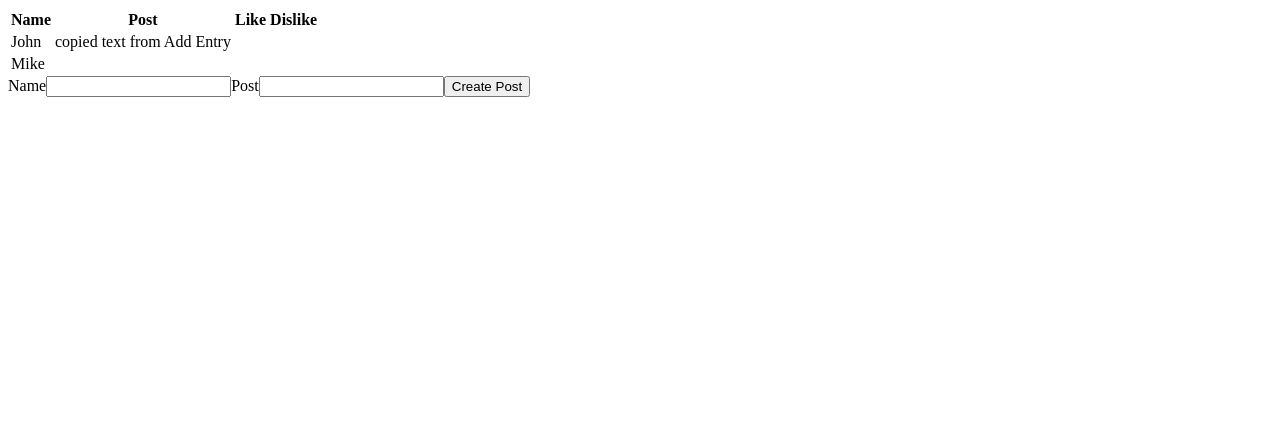
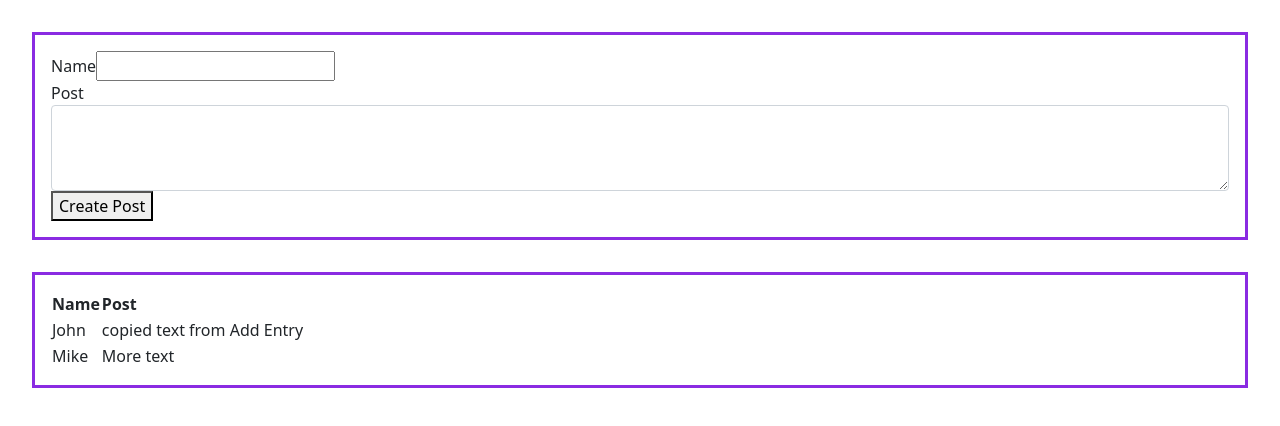
Before and after one commit to Josh-Kellhofer/social-feed, a React (Create React App) app: page / in a window 1280 px wide. Shown: the top 426 px of the page. Built offline with nearby package versions, Linux system fonts and the light colour scheme.

Commit message:
Got CreatePost to Post Correctly. Added Border-Boxes for Visualization.

```diff
--- a/package.json
+++ b/package.json
@@ -6,8 +6,12 @@
     "@testing-library/jest-dom": "^5.16.2",
     "@testing-library/react": "^12.1.3",
     "@testing-library/user-event": "^13.5.0",
+    "boostrap": "^2.0.0",
+    "bootstrap": "^5.1.3",
     "react": "^17.0.2",
+    "react-bootstrap": "^2.2.0",
     "react-dom": "^17.0.2",
+    "react-google-charts": "^4.0.0",
     "react-scripts": "5.0.0",
     "web-vitals": "^2.1.4"
   },
--- /dev/null
+++ b/src/App.css
@@ -0,0 +1,14 @@
+.border-box {
+  border: 3px;
+  border-style: solid;
+  border-color: blueviolet;
+  border-collapse: collapse;
+  margin: 2em;
+  padding: 1em;
+
+}
+
+.center {
+  margin-left: auto;
+  margin-right: auto;
+}
--- a/src/App.js
+++ b/src/App.js
@@ -1,10 +1,11 @@
 import React, { useState } from 'react';
 import DisplayPosts from './DisplayComponents/DisplayPosts/DisplayPosts';
 import CreatePost from './DisplayComponents/DisplayPosts/AddPost/CreatePost';
+import './App.css';
 
 function App() {
 
-  const [entryName, setName] = useState([{listedName: 'John', text: 'copied text from Add Entry'}, {listedName: 'Mike'}])
+  const [entryName, setName] = useState([{listedName: 'John', text: 'copied text from Add Entry'}, {listedName: 'Mike', text: 'More text'}])
 
   function addNewPost(entry){
     let tempPost = [entry, ...entryName];
@@ -12,9 +13,15 @@ function App() {
   }
 
   return (
-    <div >
-      <DisplayPosts parentEntries={entryName} />
-      <CreatePost addNewPost={addNewPost} />
+    <div>
+      <div className='border-box'>
+        <div className='center'>
+        <CreatePost addNewPost={addNewPost} />
+      </div>
+      </div>
+      <div className='border-box'>
+        <DisplayPosts parentEntries={entryName} />
+      </div>
 
     </div>
   );
--- a/src/DisplayComponents/DisplayPosts/AddPost/CreatePost.jsx
+++ b/src/DisplayComponents/DisplayPosts/AddPost/CreatePost.jsx
@@ -9,8 +9,8 @@ const CreatePost = (props) => {
   function handleSubmit(event) {
     event.preventDefault();
     let newPost = {
-      name: name,
-      post: post
+      listedName: name,
+      text: post
     };
     console.log(newPost)
     props.addNewPost(newPost)
@@ -18,10 +18,15 @@ const CreatePost = (props) => {
 
   return (
     <form onSubmit={handleSubmit}>
-      <label>Name</label>
+      <div className='form-group'>
+      <label className='center'>Name</label>
       <input type='text' value={name} onChange={(event) => setFullName(event.target.value)} />
-      <label>Post</label>
-      <input type ='post' value={post} onChange={(event) => setPost(event.target.value)}  />
+      </div>
+      <div className='form-group'>
+      <label for ='textarea'>Post</label>
+      <textarea class='form-control' id='textarea' rows="3" value={post} onChange={(event) => setPost(event.target.value)}></textarea>
+      {/* <input type ='text' value={post} onChange={(event) => setPost(event.target.value)}  /> */}
+      </div>
       <button type='submit'>Create Post</button>
     </form>
    );
--- a/src/DisplayComponents/DisplayPosts/DisplayPosts.jsx
+++ b/src/DisplayComponents/DisplayPosts/DisplayPosts.jsx
@@ -5,10 +5,12 @@ const DisplayPosts = (props) => {
     <table>
         <thead>
           <tr>
+            <div className='form-group'>
             <th>Name</th>
+            </div>
             <th>Post</th>
-            <th>Like</th>
-            <th>Dislike</th>
+            {/* <th>Like</th>
+            <th>Dislike</th> */}
             </tr>
         </thead>
         <tbody>
--- a/src/index.js
+++ b/src/index.js
@@ -1,6 +1,7 @@
 import React from 'react';
 import ReactDOM from 'react-dom';
 import App from './App';
+import 'bootstrap/dist/css/bootstrap.min.css';
 
 
 ReactDOM.render(<App />, document.getElementById('root'));
```
Also changed, not shown: 1 other file (tests, documents, lock files or other folders).
